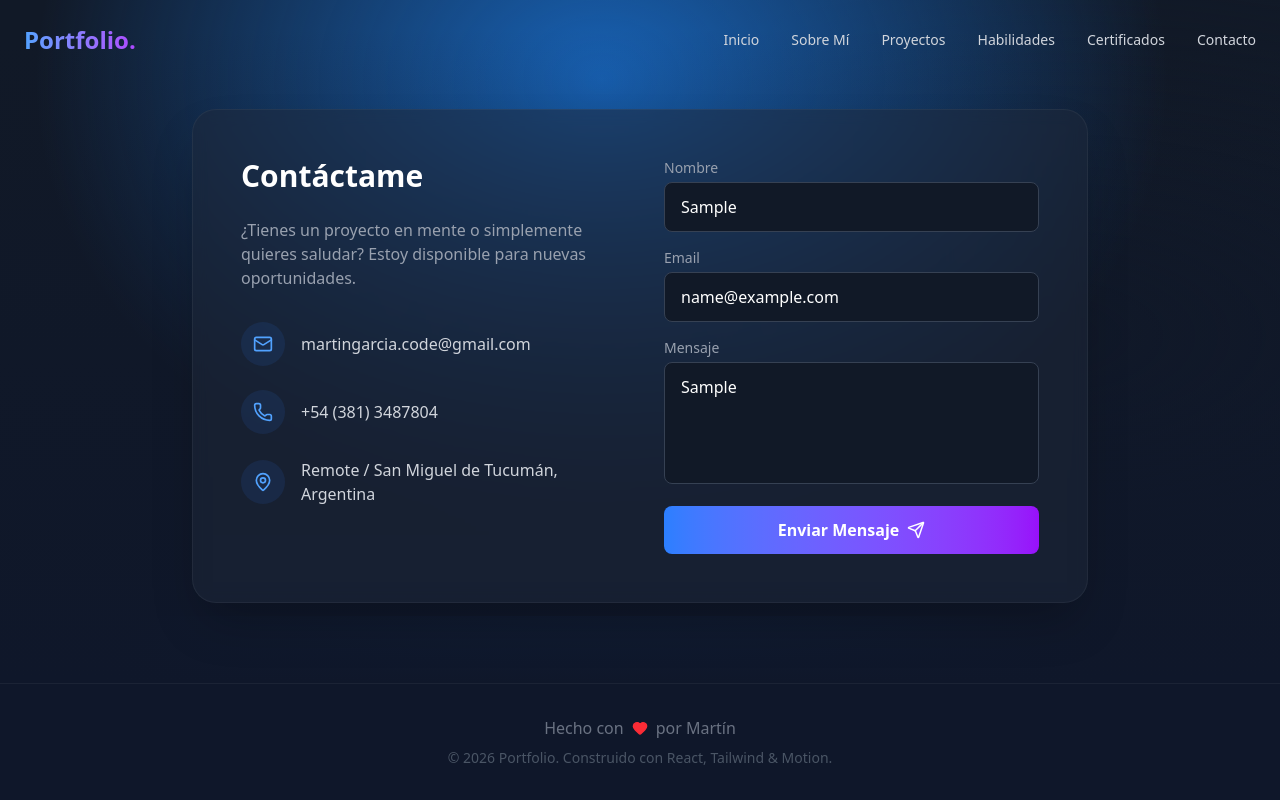
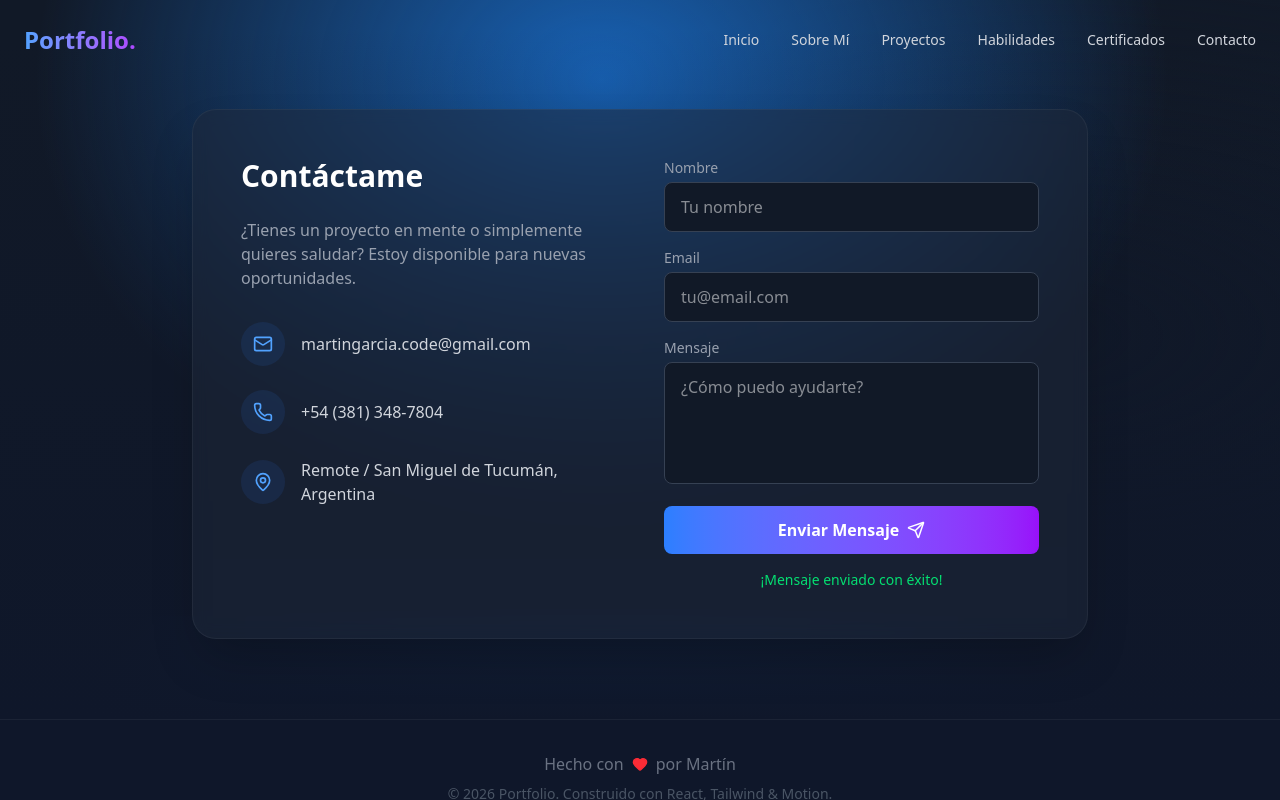
Before and after one commit to martingarcia1/portaFolio, a React (Vite) app: page / in a window 1280 px wide. Both pictures are taken after typing "Sample", "name@example.com", "Sample" into the empty fields and a click on the button "Enviar Mensaje". Shown: the part 3384-4184 px from the top of the page. Built offline with nearby package versions, Linux system fonts and the light colour scheme.

Commit message:
fix: creacion de EmailJs, edicion en contact.jsx

```diff
--- a/package.json
+++ b/package.json
@@ -10,6 +10,7 @@
     "preview": "vite preview"
   },
   "dependencies": {
+    "@emailjs/browser": "^4.4.1",
     "@tailwindcss/vite": "^4.1.18",
     "lucide-react": "^0.563.0",
     "motion": "^12.33.0",
--- a/src/app/components/contact.jsx
+++ b/src/app/components/contact.jsx
@@ -1,23 +1,33 @@
-import { useState } from 'react';
+import { useState, useRef } from 'react';
 import { motion } from 'motion/react';
-import { Send, MapPin, Phone, Mail } from 'lucide-react';
+import { Send, MapPin, Phone, Mail, Loader2 } from 'lucide-react';
+import emailjs from '@emailjs/browser';
 
 const Contact = () => {
-    const [formData, setFormData] = useState({
-        name: '',
-        email: '',
-        message: ''
-    });
+    const formRef = useRef();
+    const [isLoading, setIsLoading] = useState(false);
+    const [formStatus, setFormStatus] = useState(null); // 'success' | 'error' | null
 
-    const handleChange = (e) => {
-        setFormData({ ...formData, [e.target.name]: e.target.value });
-    };
+    const handleSubmit = async (e) => {
+        e.preventDefault();
+        setIsLoading(true);
+        setFormStatus(null);
 
-    const handleSubmit = (e) => {
-        e.preventDefault();
-        // Handle form submission logic here
-        console.log('Form submitted:', formData);
-        alert('¡Gracias por tu mensaje! (Funcionalidad demo)');
+        try {
+            await emailjs.sendForm(
+                import.meta.env.VITE_EMAILJS_SERVICE_ID,
+                import.meta.env.VITE_EMAILJS_TEMPLATE_ID,
+                formRef.current,
+                import.meta.env.VITE_EMAILJS_PUBLIC_KEY
+            );
+            setFormStatus('success');
+            formRef.current.reset();
+        } catch (error) {
+            console.error('FAILED...', error);
+            setFormStatus('error');
+        } finally {
+            setIsLoading(false);
+        }
     };
 
     return (
@@ -50,7 +60,7 @@ const Contact = () => {
                                     <div className="p-3 bg-blue-500/10 rounded-full text-blue-400 mr-4">
                                         <Phone size={20} />
                                     </div>
-                                    <span>+54 (381) 3487804</span>
+                                    <span>+54 (381) 348-7804</span>
                                 </div>
                                 <div className="flex items-center text-gray-300">
                                     <div className="p-3 bg-blue-500/10 rounded-full text-blue-400 mr-4">
@@ -62,15 +72,13 @@ const Contact = () => {
                         </div>
 
                         {/* Form */}
-                        <form onSubmit={handleSubmit} className="space-y-4">
+                        <form ref={formRef} onSubmit={handleSubmit} className="space-y-4">
                             <div>
                                 <label className="block text-sm font-medium text-gray-400 mb-1">Nombre</label>
                                 <input
                                     type="text"
-                                    name="name"
+                                    name="user_name"
                                     required
-                                    value={formData.name}
-                                    onChange={handleChange}
                                     className="w-full bg-[#111927] border border-gray-700 rounded-lg px-4 py-3 text-white focus:outline-none focus:border-blue-500 focus:ring-1 focus:ring-blue-500 transition-all"
                                     placeholder="Tu nombre"
                                 />
@@ -80,10 +88,8 @@ const Contact = () => {
                                 <label className="block text-sm font-medium text-gray-400 mb-1">Email</label>
                                 <input
                                     type="email"
-                                    name="email"
+                                    name="user_email"
                                     required
-                                    value={formData.email}
-                                    onChange={handleChange}
                                     className="w-full bg-[#111927] border border-gray-700 rounded-lg px-4 py-3 text-white focus:outline-none focus:border-blue-500 focus:ring-1 focus:ring-blue-500 transition-all"
                                     placeholder="tu@email.com"
                                 />
@@ -95,8 +101,6 @@ const Contact = () => {
                                     name="message"
                                     required
                                     rows="4"
-                                    value={formData.message}
-                                    onChange={handleChange}
                                     className="w-full bg-[#111927] border border-gray-700 rounded-lg px-4 py-3 text-white focus:outline-none focus:border-blue-500 focus:ring-1 focus:ring-blue-500 transition-all resize-none"
                                     placeholder="¿Cómo puedo ayudarte?"
                                 ></textarea>
@@ -104,10 +108,34 @@ const Contact = () => {
 
                             <button
                                 type="submit"
-                                className="w-full bg-gradient-to-r from-blue-500 to-purple-600 text-white font-bold py-3 px-6 rounded-lg hover:opacity-90 transition-opacity flex items-center justify-center gap-2"
+                                disabled={isLoading}
+                                className="w-full bg-gradient-to-r from-blue-500 to-purple-600 text-white font-bold py-3 px-6 rounded-lg hover:opacity-90 transition-opacity flex items-center justify-center gap-2 disabled:opacity-50 disabled:cursor-not-allowed"
                             >
-                                Enviar Mensaje <Send size={18} />
+                                {isLoading ? (
+                                    <>Enviando... <Loader2 size={18} className="animate-spin" /></>
+                                ) : (
+                                    <>Enviar Mensaje <Send size={18} /></>
+                                )}
                             </button>
+
+                            {formStatus === 'success' && (
+                                <motion.p
+                                    initial={{ opacity: 0 }}
+                                    animate={{ opacity: 1 }}
+                                    className="text-green-400 text-sm text-center mt-2"
+                                >
+                                    ¡Mensaje enviado con éxito!
+                                </motion.p>
+                            )}
+                            {formStatus === 'error' && (
+                                <motion.p
+                                    initial={{ opacity: 0 }}
+                                    animate={{ opacity: 1 }}
+                                    className="text-red-400 text-sm text-center mt-2"
+                                >
+                                    Hubo un error al enviar el mensaje. Inténtalo de nuevo.
+                                </motion.p>
+                            )}
                         </form>
 
                     </div>
```
Also changed, not shown: 2 other files (tests, documents, lock files or other folders).
